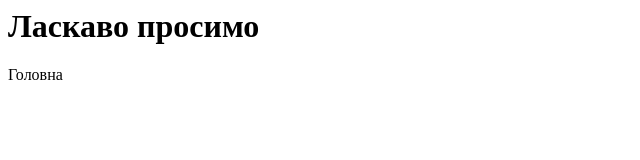
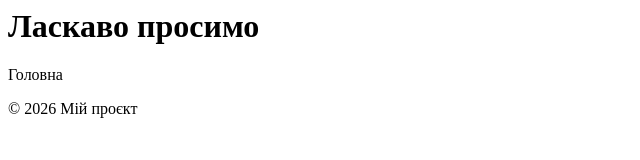
Before and after one commit to bzubkovych-t/myproject, a plain HTML site: page index.html in a window 1280 px wide. Shown: the whole page, without its empty margins (0-640 px from the left). Drawn offline with Linux system fonts and the light colour scheme.

Commit message:
create footer section

```diff
--- a/index.html
+++ b/index.html
@@ -12,4 +12,7 @@
  	 	 	<div class="user-profile"></div>
  	 	</nav>
  	</header>
+	<footer>
+		<p>© 2026 Мій проєкт</p>
+	</footer>
 </body>
```
